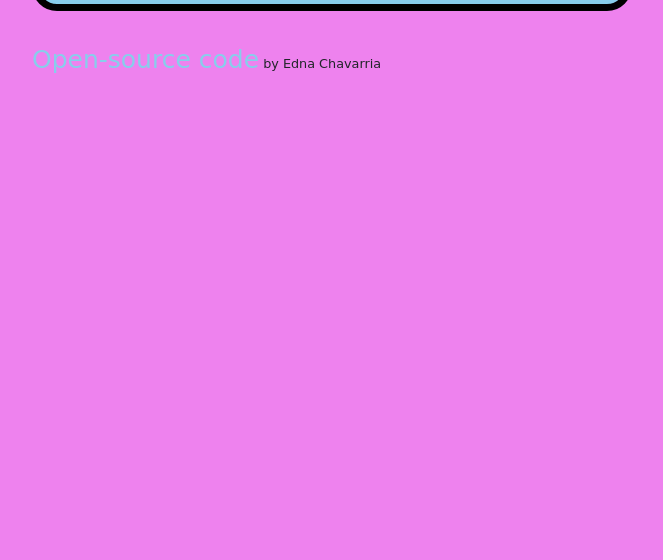
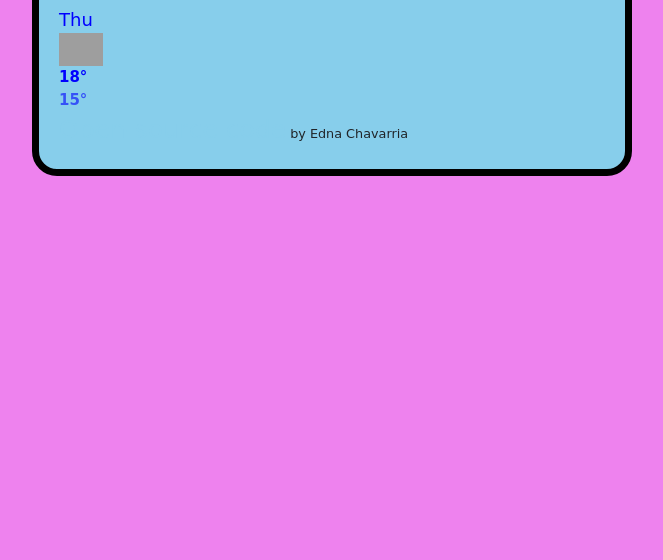
Before and after one commit to emchavarria1/weather, a website: page index.html in a window 1280 px wide. Shown: the part 240-800 px from the top of the page, without its empty margins (308-971 px from the left). Drawn offline with nearby package versions, Linux system fonts and the light colour scheme; no server answers; grey boxes are pictures that could not be loaded.

Commit message:
Update index.html and styler.css

```diff
--- a/index.html
+++ b/index.html
@@ -67,6 +67,28 @@
               </ul>
             </div>
           </div>
+        <div
+        class="weekly-forecast">
+        <div
+        class="row">
+         <div class="forecast-date">
+         <div class="col-2">
+         <div class="date">
+         Thu
+         </div>
+         <img src="http://openweathermap.org/img/wn/04n@2x.png"
+         alt=""
+         width="44"
+         />
+         <div class="forecast-temperatures">
+        <span class="forecast-temperature-max">
+          18° </span>
+         <span class="forecast-temperature-min">
+          15° </span>
+         </div>
+           </div>
+        </div>
+          </div>
         </div>
         <small>
           <a
--- a/src/styler.css
+++ b/src/styler.css
@@ -60,3 +60,22 @@ li {
   font-weight: 400;
   line-height: 1;
 }
+
+.weekly-forecast {
+  margin-top: 22px;
+  text-align: center;
+}
+
+.forecast-date {
+  font-size: 18px;
+  color: blue;
+}
+
+.forecast-temperature-min {
+opacity: 0.6;
+}
+
+.forecast-temperatures {
+  font-size: 15px;
+  font-weight: 800;
+}
```
